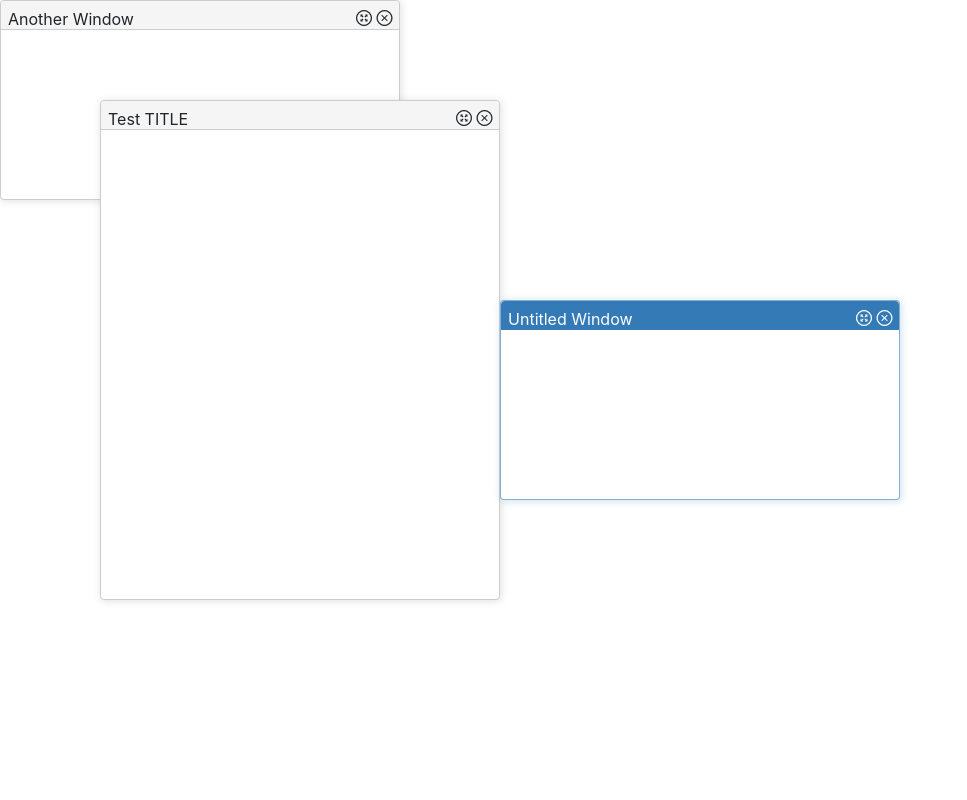
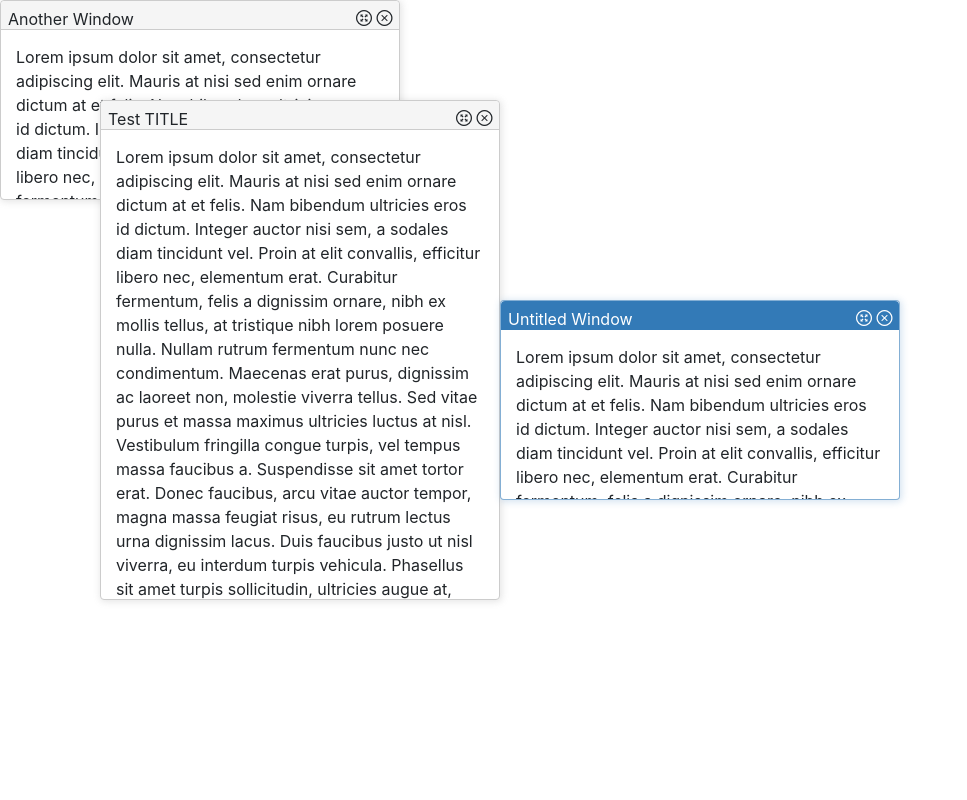
Before and after one commit to acjim/angular-html-window, a website: page demo/index.html in a window 1280 px wide. Shown: the whole page, without its empty margins (0-967 px from the left). Drawn offline with nearby package versions, Linux system fonts and the light colour scheme; files that its build step writes are made by us from their sources.

Commit message:
fix transclude (issue #3)

```diff
--- a/src/ngHtmlWindow.css
+++ b/src/ngHtmlWindow.css
@@ -174,3 +174,7 @@ a, a:hover, a:active, a:visited {
 .ng-window-close:before {
     content: "c";
 }
+.ng-window-content__overflow {
+    overflow-y: auto;
+    padding: 15px;
+}
--- a/src/ngHtmlWindow.js
+++ b/src/ngHtmlWindow.js
@@ -97,7 +97,9 @@
                    + "        <\/div>"
                    + "    <\/div>"
                    + "    <div class=\"ng-window-content\">"
-                   + "        <div ng-transclude=\"true\"><\/div>"
+                   + "          <div class=\"ng-window-content__overflow\">"
+                   + "            <ng-transclude></ng-transclude>"
+                   + "          </div>"
                    + "    <\/div>"
                    + "    <div class=\"ng-window-resize ng-window-resize-n\"><\/div>"
                    + "    <div class=\"ng-window-resize ng-window-resize-e\"><\/div>"
```
